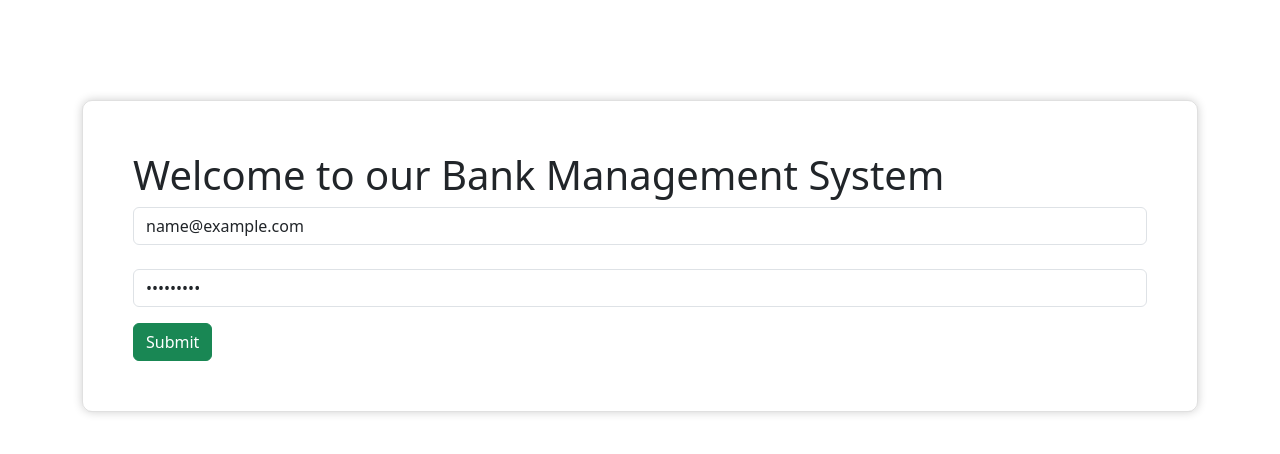
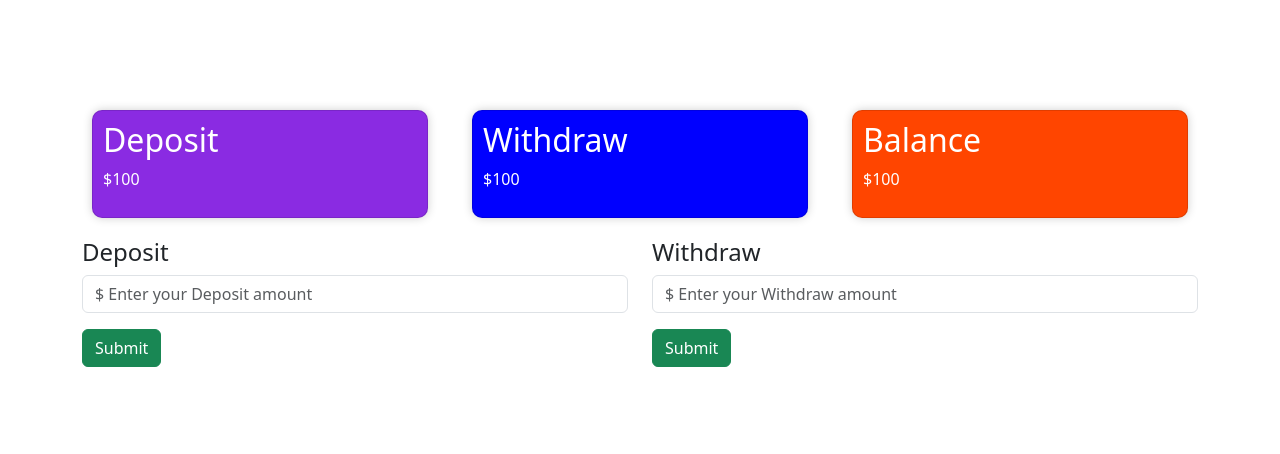
Before and after one commit to shuvo319/bank-deposit, a plain HTML site: page index.html in a window 1280 px wide. Both pictures are taken after typing "name@example.com", "Sample123" into the empty fields and a click on the button "Submit". Drawn offline with nearby package versions, Linux system fonts and the light colour scheme.

Commit message:
updated pages

```diff
--- a/index.html
+++ b/index.html
@@ -8,35 +8,35 @@
     <link rel="stylesheet" href="style.css">
 </head>
 <body>
-    <div class="container">
+    <div id="login-area" class="container">
         <div class="section">
             <h1 class="">Welcome to our Bank Management System</h1>
-            <input class="form-control" type="text" name="" id="" placeholder="Name or Email" required>
+            <input class="form-control" type="text" name="" id="name" placeholder="Name or Email" required>
             <br>
-            <input class="form-control" type="password" name="" id="" placeholder="Password" required>
-            <button type="submit" class="mt-3 btn btn-success" onclick="">Submit</button>
+            <input class="form-control" type="password" name="" id="pass" placeholder="Password" required>
+            <button id="login-btn" class="mt-3 btn btn-success" onclick="">Submit</button>
         </div>
     </div>
 
-    <div class="hidden-area">
+    <div id="second-page" class="hidden-area">
     <div class="container">
         <div class="row">
          <div class="col-md-4">
             <div class="box dep-clr">
              <h2>Deposit</h2>
-             <p>$100</p>
+             <p>$<span id="deposit">100</span></p>
             </div>
          </div>
         <div class="col-md-4">
             <div class="box wth-clr">
                 <h2>Withdraw</h2>
-                <p>$100</p>
+                <p>$<span id="withdraw">100</span></p>
             </div>
         </div>
         <div class="col-md-4">
             <div class="box bal-clr">
                 <h2>Balance</h2>
-                <p>$100</p>
+                <p>$<span id="balance">100</span></p>
             </div>
         </div>
     </div>
@@ -62,6 +62,19 @@
     </div>
     <script>
 
+    //first page to second page redirect
+      const loginBtn = document.getElementById("login-btn");
+      loginBtn.addEventListener("click" , function(){
+
+        const loginArea = document.getElementById("login-area");
+        loginArea.style.display = "none";
+
+        const secondPage = document.getElementById("second-page");
+        secondPage.style.display = "block";
+
+      })
+
+
     </script>
 </body>
 </html>
--- a/style.css
+++ b/style.css
@@ -44,3 +44,7 @@ body{
 .hidden-area{
     display: none;
 }
+
+.submit-area{
+    margin-top: 10px;
+}
```
